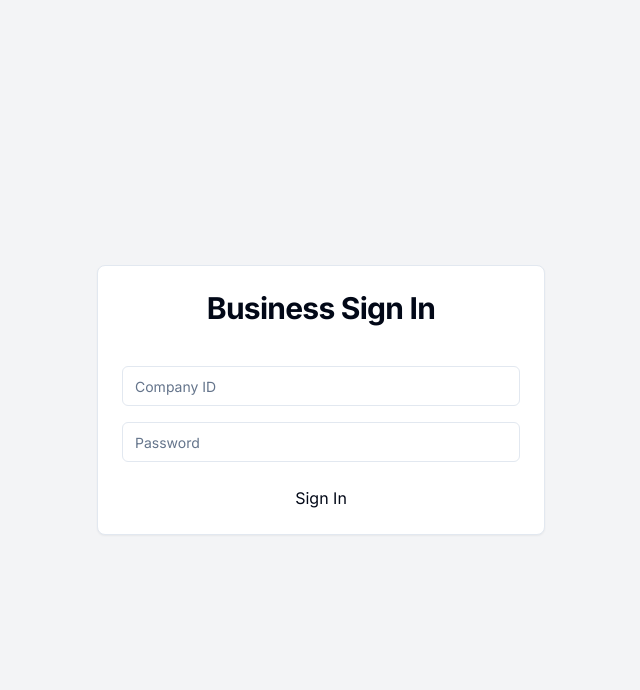
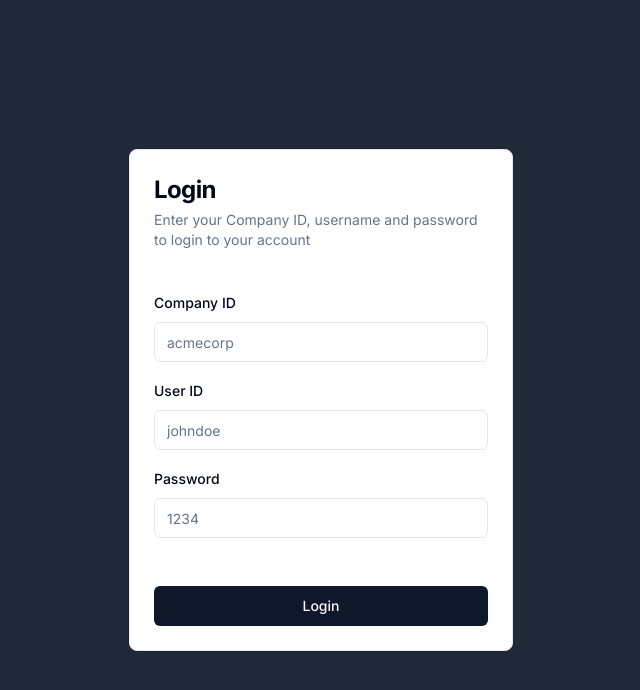
Before and after one commit to MrHaikuSwan/glowing-broccoli, a Next.js app: page / in a window 1280 px wide. Shown: the top 690 px of the page, without its empty margins (319-959 px from the left). Built offline with nearby package versions, Linux system fonts and the light colour scheme.

Commit message:
Reformatted login page for user accounts

```diff
--- a/app/page.tsx
+++ b/app/page.tsx
@@ -2,7 +2,7 @@
 
 export default function LoginPage() {
   return (
-    <div className="flex flex-col justify-center items-center min-h-screen bg-gray-100">
+    <div className="flex flex-col justify-center items-center min-h-screen bg-gray-800">
       <LoginForm />
     </div>
   );
--- a/components/login-form.tsx
+++ b/components/login-form.tsx
@@ -5,12 +5,14 @@
 import {
   Card,
   CardContent,
-  CardFooter,
   CardHeader,
   CardTitle,
+  CardDescription,
 } from "@/components/ui/card";
 
 import { Input } from "@/components/ui/input";
+import { Label } from "@/components/ui/label";
+import { Button } from "@/components/ui/button";
 import { authenticate } from "@/lib/actions";
 import { useFormState, useFormStatus } from "react-dom";
 
@@ -19,38 +21,56 @@
 
   // TODO: Should add an animation for login button
   return (
-    <div className="w-full max-w-md">
+    <div className="w-full max-w-sm">
       <form action={dispatch}>
-        <Card>
-          <CardHeader className="space-y-1 text-center">
-            <CardTitle className="text-3xl font-bold">
-              Business Sign In
-            </CardTitle>
+        <Card className="mx-auto max-w-sm">
+          <CardHeader className="space-y-1">
+            <CardTitle className="text-2xl font-bold">Login</CardTitle>
+            <CardDescription>
+              Enter your Company ID, username and password to login to your
+              account
+            </CardDescription>
           </CardHeader>
           <div className="text-center text-red-400 pb-4">
             {errorMessage && <p>{errorMessage}</p>}
           </div>
-          <CardContent className="space-y-4">
+          <CardContent>
+            <div className="space-y-4">
               <div className="space-y-2">
+                <Label htmlFor="identifier">Company ID</Label>
                 <Input
                   id="identifier"
                   name="identifier"
                   type="text"
-                placeholder="Company ID"
+                  placeholder="acmecorp"
+                  required
                 />
               </div>
               <div className="space-y-2">
+                <Label htmlFor="userid">User ID</Label>
+                <Input
+                  id="userid"
+                  name="userid"
+                  type="text"
+                  placeholder="johndoe"
+                  required
+                />
+              </div>
+              <div className="space-y-2">
+                <Label htmlFor="password">Password</Label>
                 <Input
                   id="password"
                   name="password"
                   type="password"
-                placeholder="Password"
+                  placeholder="1234"
+                  required
                 />
               </div>
+              <div className="pt-8">
+                <LoginButton />
+              </div>
+            </div>
           </CardContent>
-          <CardFooter className="flex flex-col">
-            <LoginButton />
-          </CardFooter>
         </Card>
       </form>
     </div>
@@ -61,7 +81,7 @@
   const { pending } = useFormStatus();
 
   return (
-    <button
+    <Button
       aria-disabled={pending}
       type="submit"
       onClick={(event) => {
@@ -71,7 +91,7 @@
       }}
       className="w-full"
     >
-      Sign In
-    </button>
+      Login
+    </Button>
   );
 }
--- /dev/null
+++ b/components/ui/button.tsx
@@ -0,0 +1,56 @@
+import * as React from "react"
+import { Slot } from "@radix-ui/react-slot"
+import { cva, type VariantProps } from "class-variance-authority"
+
+import { cn } from "@/lib/utils"
+
+const buttonVariants = cva(
+  "inline-flex items-center justify-center whitespace-nowrap rounded-md text-sm font-medium ring-offset-background transition-colors focus-visible:outline-none focus-visible:ring-2 focus-visible:ring-ring focus-visible:ring-offset-2 disabled:pointer-events-none disabled:opacity-50",
+  {
+    variants: {
+      variant: {
+        default: "bg-primary text-primary-foreground hover:bg-primary/90",
+        destructive:
+          "bg-destructive text-destructive-foreground hover:bg-destructive/90",
+        outline:
+          "border border-input bg-background hover:bg-accent hover:text-accent-foreground",
+        secondary:
+          "bg-secondary text-secondary-foreground hover:bg-secondary/80",
+        ghost: "hover:bg-accent hover:text-accent-foreground",
+        link: "text-primary underline-offset-4 hover:underline",
+      },
+      size: {
+        default: "h-10 px-4 py-2",
+        sm: "h-9 rounded-md px-3",
+        lg: "h-11 rounded-md px-8",
+        icon: "h-10 w-10",
+      },
+    },
+    defaultVariants: {
+      variant: "default",
+      size: "default",
+    },
+  }
+)
+
+export interface ButtonProps
+  extends React.ButtonHTMLAttributes<HTMLButtonElement>,
+    VariantProps<typeof buttonVariants> {
+  asChild?: boolean
+}
+
+const Button = React.forwardRef<HTMLButtonElement, ButtonProps>(
+  ({ className, variant, size, asChild = false, ...props }, ref) => {
+    const Comp = asChild ? Slot : "button"
+    return (
+      <Comp
+        className={cn(buttonVariants({ variant, size, className }))}
+        ref={ref}
+        {...props}
+      />
+    )
+  }
+)
+Button.displayName = "Button"
+
+export { Button, buttonVariants }
--- a/package.json
+++ b/package.json
@@ -12,6 +12,7 @@
     "@mercoa/javascript": "^0.3.39",
     "@mercoa/react": "^0.0.39-rc2",
     "@radix-ui/react-label": "^2.0.2",
+    "@radix-ui/react-slot": "^1.0.2",
     "class-variance-authority": "^0.7.0",
     "clsx": "^2.1.1",
     "lucide-react": "^0.383.0",
```
Also changed, not shown: 1 other file (tests, documents, lock files or other folders). Lines whose indentation alone changed are shown as unchanged.
